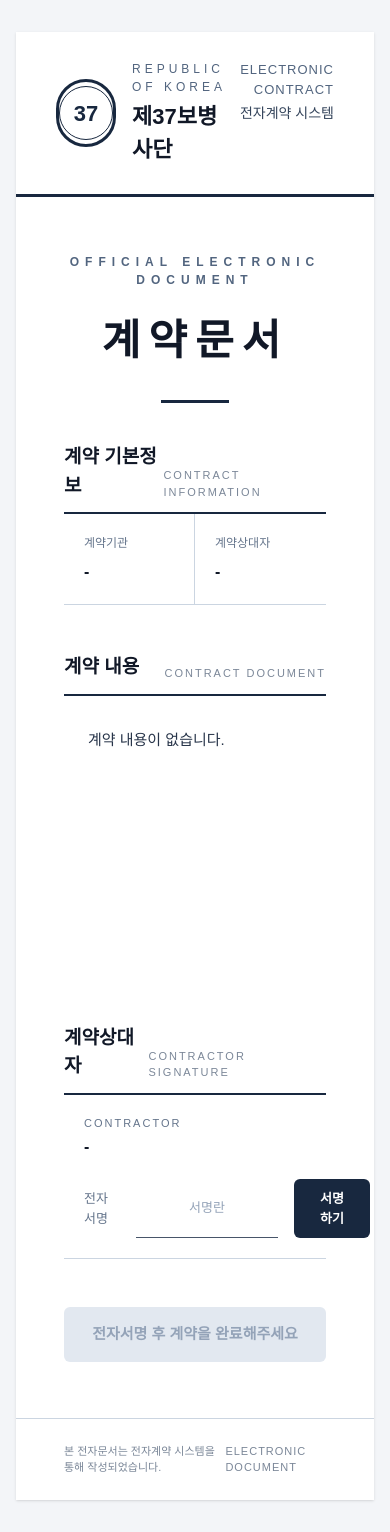
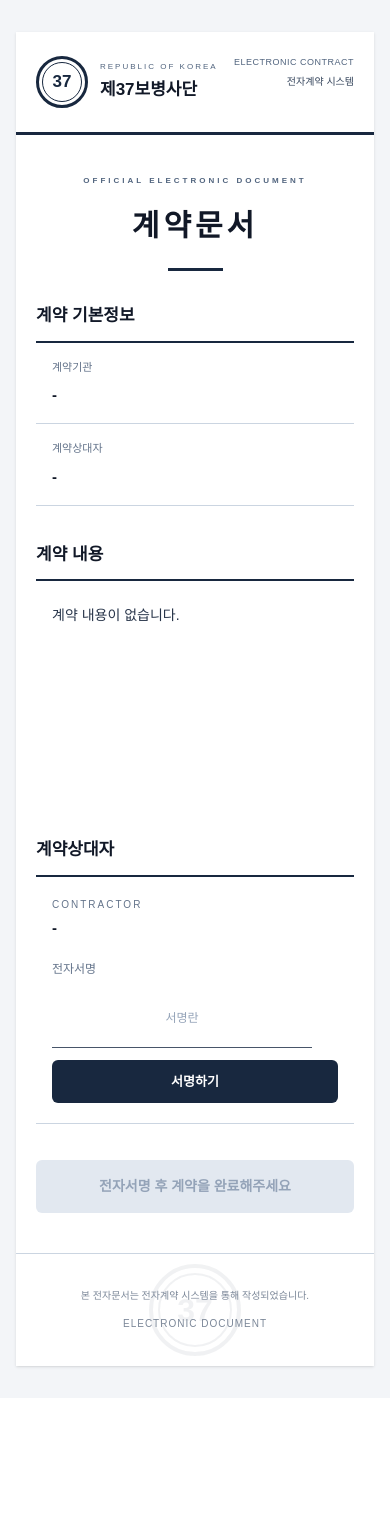
Before and after one commit to ghkdghkd1010-dev/contract-sign, a Next.js app: page /contract/1 in a window 390 px wide. After the commit the page ends 1398 px from the top, so only its background shows below. Built offline with nearby package versions, Linux system fonts and the light colour scheme; no server answers.

Commit message:
responsive contract view

```diff
--- a/components/ContractView.tsx
+++ b/components/ContractView.tsx
@@ -20,214 +20,179 @@ export default function ContractView({
   onComplete,
 }: ContractViewProps) {
   return (
-    <div className="mx-auto max-w-[1000px] bg-white shadow-sm">
-
+    <div className="mx-auto w-full max-w-[1000px] overflow-hidden bg-white shadow-sm">
       {/* 상단 문서 헤더 */}
-      <header className="border-b-[3px] border-[#18283f] px-10 py-7">
-        <div className="flex items-start justify-between">
-
-          <div className="flex items-center gap-4">
-            <div className="flex h-[68px] w-[68px] items-center justify-center rounded-full border-[3px] border-[#18283f]">
-              <div className="flex h-[54px] w-[54px] items-center justify-center rounded-full border border-[#18283f]">
-                <span className="text-[22px] font-bold text-[#18283f]">
+      <header className="border-b-[3px] border-[#18283f] px-5 py-6 sm:px-8 sm:py-7 md:px-10">
+        <div className="flex items-start justify-between gap-4">
+          <div className="flex min-w-0 items-center gap-3 sm:gap-4">
+            {/* 37사단 마크 */}
+            <div className="flex h-[52px] w-[52px] shrink-0 items-center justify-center rounded-full border-[3px] border-[#18283f] sm:h-[68px] sm:w-[68px]">
+              <div className="flex h-[40px] w-[40px] items-center justify-center rounded-full border border-[#18283f] sm:h-[54px] sm:w-[54px]">
+                <span className="text-[17px] font-bold text-[#18283f] sm:text-[22px]">
                   37
                 </span>
               </div>
             </div>
 
-            <div>
-              <div className="text-[12px] tracking-[4px] text-[#52657f]">
+            <div className="min-w-0">
+              <div className="truncate text-[8px] tracking-[2px] text-[#52657f] sm:text-[12px] sm:tracking-[4px]">
                 REPUBLIC OF KOREA
               </div>
 
-              <div className="mt-1 text-[22px] font-bold text-[#111827]">
+              <div className="mt-1 truncate text-[17px] font-bold text-[#111827] sm:text-[22px]">
                 제37보병사단
               </div>
             </div>
           </div>
 
-          <div className="text-right">
-            <div className="text-[13px] tracking-[1px] text-[#52657f]">
+          <div className="shrink-0 text-right">
+            <div className="text-[9px] tracking-[0.5px] text-[#52657f] sm:text-[13px] sm:tracking-[1px]">
               ELECTRONIC CONTRACT
             </div>
 
-            <div className="mt-1 text-[14px] font-medium text-[#34445b]">
+            <div className="mt-1 text-[10px] font-medium text-[#34445b] sm:text-[14px]">
               전자계약 시스템
             </div>
           </div>
-
         </div>
       </header>
 
-
       {/* 제목 */}
-      <section className="px-12 pb-10 pt-14 text-center">
-
-        <div className="text-[12px] font-semibold tracking-[6px] text-[#52657f]">
+      <section className="px-5 pb-8 pt-10 text-center sm:px-10 sm:pb-10 sm:pt-14">
+        <div className="text-[8px] font-semibold tracking-[3px] text-[#52657f] sm:text-[12px] sm:tracking-[6px]">
           OFFICIAL ELECTRONIC DOCUMENT
         </div>
 
-        <h1 className="mt-5 text-[42px] font-bold tracking-[8px] text-[#111827]">
+        <h1 className="mt-4 text-[30px] font-bold tracking-[4px] text-[#111827] sm:mt-5 sm:text-[42px] sm:tracking-[8px]">
           계약문서
         </h1>
 
-        <div className="mx-auto mt-7 h-[3px] w-[68px] bg-[#18283f]" />
-
+        <div className="mx-auto mt-5 h-[3px] w-[55px] bg-[#18283f] sm:mt-7 sm:w-[68px]" />
       </section>
 
-
       {/* 계약 기본정보 */}
-      <section className="px-12">
-
-        <div className="mb-3 flex items-end justify-between">
-          <h2 className="text-[19px] font-bold text-[#111827]">
+      <section className="px-5 sm:px-10 md:px-12">
+        <div className="mb-3 flex items-end justify-between gap-3">
+          <h2 className="text-[17px] font-bold text-[#111827] sm:text-[19px]">
             계약 기본정보
           </h2>
 
-          <span className="text-[11px] tracking-[2px] text-[#7b8798]">
+          <span className="hidden text-[11px] tracking-[2px] text-[#7b8798] sm:block">
             CONTRACT INFORMATION
           </span>
         </div>
 
         <div className="border-t-2 border-[#18283f]">
-
-          <div className="grid grid-cols-2 border-b border-[#cbd5e1]">
-
-            <div className="border-r border-[#cbd5e1] px-5 py-5">
-              <div className="text-[12px] text-[#64748b]">
+          <div className="grid grid-cols-1 border-b border-[#cbd5e1] sm:grid-cols-2">
+            <div className="border-b border-[#cbd5e1] px-4 py-4 sm:border-b-0 sm:border-r sm:px-5 sm:py-5">
+              <div className="text-[11px] text-[#64748b] sm:text-[12px]">
                 계약기관
               </div>
 
-              <div className="mt-2 text-[16px] font-semibold text-[#111827]">
+              <div className="mt-2 break-words text-[15px] font-semibold leading-6 text-[#111827] sm:text-[16px]">
                 {company || "-"}
               </div>
             </div>
 
-            <div className="px-5 py-5">
-              <div className="text-[12px] text-[#64748b]">
+            <div className="px-4 py-4 sm:px-5 sm:py-5">
+              <div className="text-[11px] text-[#64748b] sm:text-[12px]">
                 계약상대자
               </div>
 
-              <div className="mt-2 text-[16px] font-semibold text-[#111827]">
+              <div className="mt-2 break-words text-[15px] font-semibold leading-6 text-[#111827] sm:text-[16px]">
                 {contractor || "-"}
               </div>
             </div>
-
           </div>
-
         </div>
-
       </section>
 
-
       {/* 계약 내용 */}
-      <section className="px-12 pt-12">
-
-        <div className="mb-3 flex items-end justify-between">
-          <h2 className="text-[19px] font-bold text-[#111827]">
+      <section className="px-5 pt-9 sm:px-10 sm:pt-12 md:px-12">
+        <div className="mb-3 flex items-end justify-between gap-3">
+          <h2 className="text-[17px] font-bold text-[#111827] sm:text-[19px]">
             계약 내용
           </h2>
 
-          <span className="text-[11px] tracking-[2px] text-[#7b8798]">
+          <span className="hidden text-[11px] tracking-[2px] text-[#7b8798] sm:block">
             CONTRACT DOCUMENT
           </span>
         </div>
 
         <div className="border-t-2 border-[#18283f]">
-
-          <div className="min-h-[280px] whitespace-pre-wrap px-6 py-7 text-[15px] leading-8 text-[#273449]">
+          <div className="min-h-[220px] whitespace-pre-wrap break-words px-4 py-5 text-[14px] leading-7 text-[#273449] sm:min-h-[280px] sm:px-6 sm:py-7 sm:text-[15px] sm:leading-8">
             {contractText || "계약 내용이 없습니다."}
           </div>
-
         </div>
-
       </section>
 
-
       {/* 계약상대자 서명 */}
-      <section className="px-12 pb-12 pt-12">
-
-        <div className="mb-3 flex items-end justify-between">
-
-          <h2 className="text-[19px] font-bold text-[#111827]">
+      <section className="px-5 pb-9 pt-9 sm:px-10 sm:pb-12 sm:pt-12 md:px-12">
+        <div className="mb-3 flex items-end justify-between gap-3">
+          <h2 className="text-[17px] font-bold text-[#111827] sm:text-[19px]">
             계약상대자
           </h2>
 
-          <span className="text-[11px] tracking-[2px] text-[#7b8798]">
+          <span className="hidden text-[11px] tracking-[2px] text-[#7b8798] sm:block">
             CONTRACTOR SIGNATURE
           </span>
-
         </div>
 
-
         <div className="border-t-2 border-[#18283f]">
-
-          <div className="flex flex-wrap items-center justify-between gap-5 border-b border-[#cbd5e1] px-5 py-5">
-
+          <div className="flex flex-col gap-5 border-b border-[#cbd5e1] px-4 py-5 sm:flex-row sm:items-center sm:justify-between sm:px-5">
             {/* 업체 */}
-            <div>
-              <div className="text-[11px] tracking-[2px] text-[#64748b]">
+            <div className="min-w-0">
+              <div className="text-[10px] tracking-[2px] text-[#64748b] sm:text-[11px]">
                 CONTRACTOR
               </div>
 
-              <div className="mt-1 text-[16px] font-bold text-[#111827]">
+              <div className="mt-1 break-words text-[15px] font-bold leading-6 text-[#111827] sm:text-[16px]">
                 {contractor || "-"}
               </div>
             </div>
 
-
-            {/* 서명 */}
-            <div className="flex items-center gap-4">
-
-              <span className="text-[13px] text-[#64748b]">
+            {/* 서명 영역 */}
+            <div className="flex w-full flex-col gap-3 sm:w-auto sm:flex-row sm:items-center sm:gap-4">
+              <span className="text-[12px] text-[#64748b] sm:text-[13px]">
                 전자서명
               </span>
 
-              <div className="flex h-[58px] w-[190px] items-center justify-center border-b border-[#475569]">
-
+              <div className="flex h-[58px] w-full max-w-[260px] items-center justify-center border-b border-[#475569] sm:w-[190px]">
                 {signature ? (
                   <img
                     src={signature}
                     alt="계약상대자 전자서명"
-                    className="max-h-[48px] max-w-[170px] object-contain"
+                    className="max-h-[48px] max-w-[90%] object-contain"
                   />
                 ) : (
-                  <span className="text-[13px] text-[#94a3b8]">
+                  <span className="text-[12px] text-[#94a3b8] sm:text-[13px]">
                     서명란
                   </span>
                 )}
-
               </div>
-
 
               {!completed && (
                 <button
                   type="button"
                   onClick={onSign}
-                  className="rounded-md bg-[#18283f] px-5 py-2.5 text-[13px] font-semibold text-white transition hover:bg-[#263a57]"
+                  className="w-full rounded-md bg-[#18283f] px-5 py-3 text-[13px] font-semibold text-white transition hover:bg-[#263a57] sm:w-auto sm:py-2.5"
                 >
                   {signature ? "서명 수정" : "서명하기"}
                 </button>
               )}
-
             </div>
-
           </div>
-
         </div>
-
       </section>
-
 
       {/* 계약 완료 */}
       {!completed && (
-        <div className="px-12 pb-14">
-
+        <div className="px-5 pb-10 sm:px-10 sm:pb-14 md:px-12">
           <button
             type="button"
             onClick={onComplete}
             disabled={!signature}
-            className={`w-full rounded-md py-4 text-[15px] font-semibold transition ${
+            className={`w-full rounded-md py-4 text-[14px] font-semibold transition sm:text-[15px] ${
               signature
                 ? "bg-[#18283f] text-white hover:bg-[#263a57]"
                 : "cursor-not-allowed bg-[#e2e8f0] text-[#94a3b8]"
@@ -237,42 +202,47 @@ export default function ContractView({
               ? "전자계약 완료"
               : "전자서명 후 계약을 완료해주세요"}
           </button>
-
         </div>
       )}
 
-
       {/* 완료 상태 */}
       {completed && (
-        <div className="mx-12 mb-14 border border-[#cbd5e1] bg-[#f8fafc] px-6 py-5">
-
-          <div className="flex items-center justify-between">
-
-            <div>
-              <div className="text-[11px] tracking-[2px] text-[#64748b]">
+        <div className="mx-5 mb-10 border border-[#cbd5e1] bg-[#f8fafc] px-5 py-5 sm:mx-10 sm:mb-14 sm:px-6 md:mx-12">
+          <div className="flex items-center justify-between gap-4">
+            <div className="min-w-0">
+              <div className="text-[10px] tracking-[2px] text-[#64748b]">
                 CONTRACT STATUS
               </div>
 
-              <div className="mt-1 text-[16px] font-bold text-[#18283f]">
+              <div className="mt-1 text-[15px] font-bold text-[#18283f] sm:text-[16px]">
                 전자계약 체결 완료
               </div>
             </div>
 
-            <div className="flex h-9 w-9 items-center justify-center rounded-full border-2 border-[#18283f] text-[16px] font-bold text-[#18283f]">
+            <div className="flex h-9 w-9 shrink-0 items-center justify-center rounded-full border-2 border-[#18283f] text-[16px] font-bold text-[#18283f]">
               ✓
             </div>
-
           </div>
-
         </div>
       )}
 
+      {/* 하단 워터마크 + 하단 정보 */}
+      <footer className="relative overflow-hidden border-t border-[#cbd5e1] px-5 py-8 sm:px-10 sm:py-8 md:px-12">
+        {/* 37사단 워터마크 */}
+        <div
+          aria-hidden="true"
+          className="pointer-events-none absolute left-1/2 top-1/2 flex -translate-x-1/2 -translate-y-1/2 items-center justify-center opacity-[0.06]"
+        >
+          <div className="flex h-[92px] w-[92px] items-center justify-center rounded-full border-[4px] border-[#18283f]">
+            <div className="flex h-[74px] w-[74px] items-center justify-center rounded-full border-[2px] border-[#18283f]">
+              <span className="text-[32px] font-bold text-[#18283f]">
+                37
+              </span>
+            </div>
+          </div>
+        </div>
 
-      {/* 하단 */}
-      <footer className="border-t border-[#cbd5e1] px-12 py-6">
-
-        <div className="flex items-center justify-between text-[11px] text-[#7b8798]">
-
+        <div className="relative flex flex-col items-center gap-2 text-center text-[10px] leading-5 text-[#7b8798] sm:flex-row sm:items-center sm:justify-between sm:text-left">
           <span>
             본 전자문서는 전자계약 시스템을 통해 작성되었습니다.
           </span>
@@ -280,11 +250,8 @@ export default function ContractView({
           <span className="tracking-[1px]">
             ELECTRONIC DOCUMENT
           </span>
-
         </div>
-
       </footer>
-
     </div>
   );
 }
--- a/components/SignatureModal.tsx
+++ b/components/SignatureModal.tsx
@@ -16,19 +16,16 @@ export default function SignatureModal({
   if (!open) return null;
 
   return (
-    <div className="fixed inset-0 z-50 flex items-center justify-center bg-black/50 px-4">
-
-      <div className="w-full max-w-[560px] overflow-hidden rounded-xl bg-white shadow-2xl">
-
+    <div className="fixed inset-0 z-50 flex items-center justify-center overflow-y-auto bg-black/50 p-3 sm:p-4">
+      <div className="my-auto flex max-h-[95vh] w-full max-w-[560px] flex-col overflow-hidden rounded-xl bg-white shadow-2xl">
         {/* 헤더 */}
-        <div className="flex items-center justify-between border-b border-[#d8dee6] px-6 py-5">
-
-          <div>
-            <div className="text-[10px] font-semibold tracking-[3px] text-[#64748b]">
+        <div className="flex shrink-0 items-center justify-between border-b border-[#d8dee6] px-4 py-4 sm:px-6 sm:py-5">
+          <div className="min-w-0">
+            <div className="text-[9px] font-semibold tracking-[2px] text-[#64748b] sm:text-[10px] sm:tracking-[3px]">
               ELECTRONIC SIGNATURE
             </div>
 
-            <h2 className="mt-1 text-[20px] font-bold text-[#18283f]">
+            <h2 className="mt-1 text-[18px] font-bold text-[#18283f] sm:text-[20px]">
               전자서명
             </h2>
           </div>
@@ -36,31 +33,27 @@ export default function SignatureModal({
           <button
             type="button"
             onClick={onClose}
-            className="flex h-9 w-9 items-center justify-center rounded-full text-[22px] text-[#64748b] hover:bg-[#f1f5f9]"
+            aria-label="닫기"
+            className="ml-3 flex h-9 w-9 shrink-0 items-center justify-center rounded-full text-[22px] text-[#64748b] hover:bg-[#f1f5f9]"
           >
             ×
           </button>
-
         </div>
 
         {/* 안내 */}
-        <div className="px-6 pt-6">
-
-          <p className="text-[13px] leading-6 text-[#64748b]">
+        <div className="shrink-0 px-4 pt-5 sm:px-6 sm:pt-6">
+          <p className="text-[12px] leading-6 text-[#64748b] sm:text-[13px]">
             아래 서명란에 본인의 서명을 입력해주세요.
             <br />
             휴대전화에서는 손가락으로 서명할 수 있습니다.
           </p>
-
         </div>
 
         {/* 서명 패드 */}
-        <div className="px-6 py-5">
+        <div className="min-h-0 overflow-y-auto px-4 py-4 sm:px-6 sm:py-5">
           <SignaturePad onSave={onSave} />
         </div>
-
       </div>
-
     </div>
   );
 }
```
